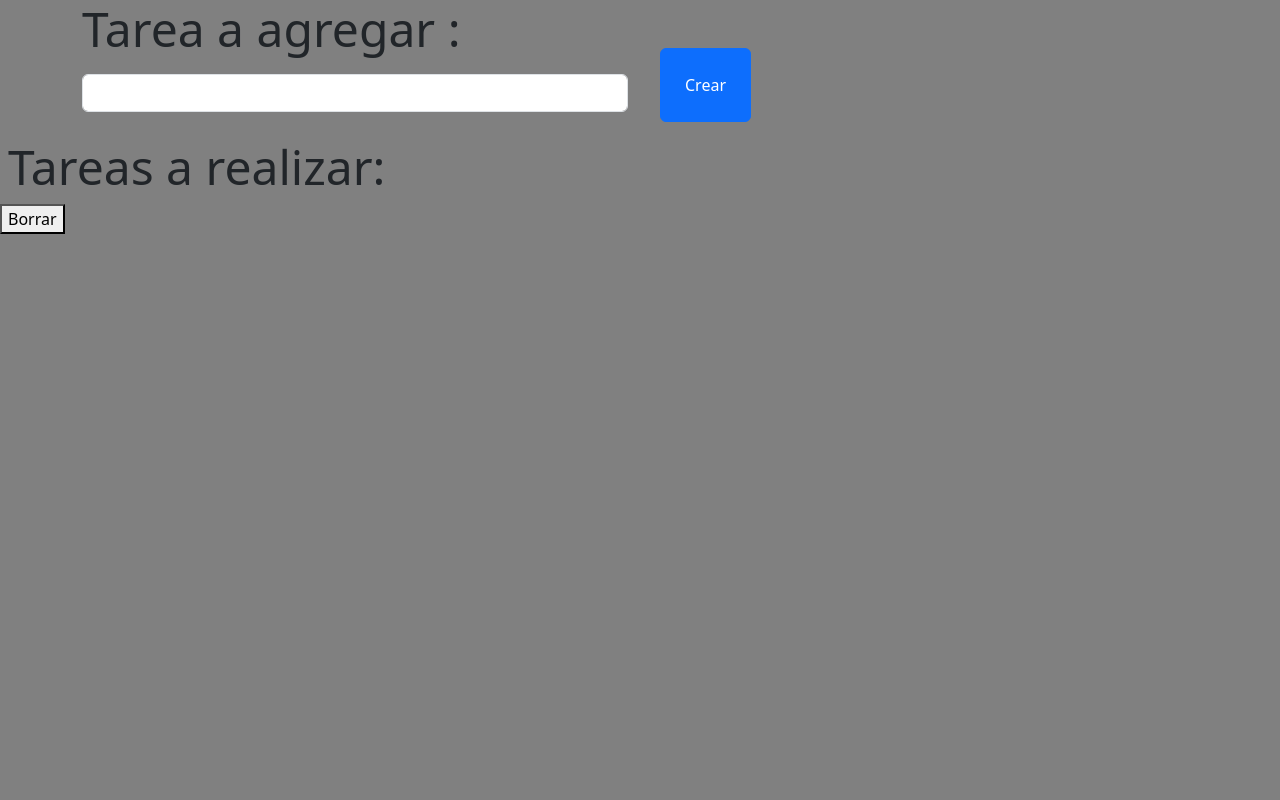
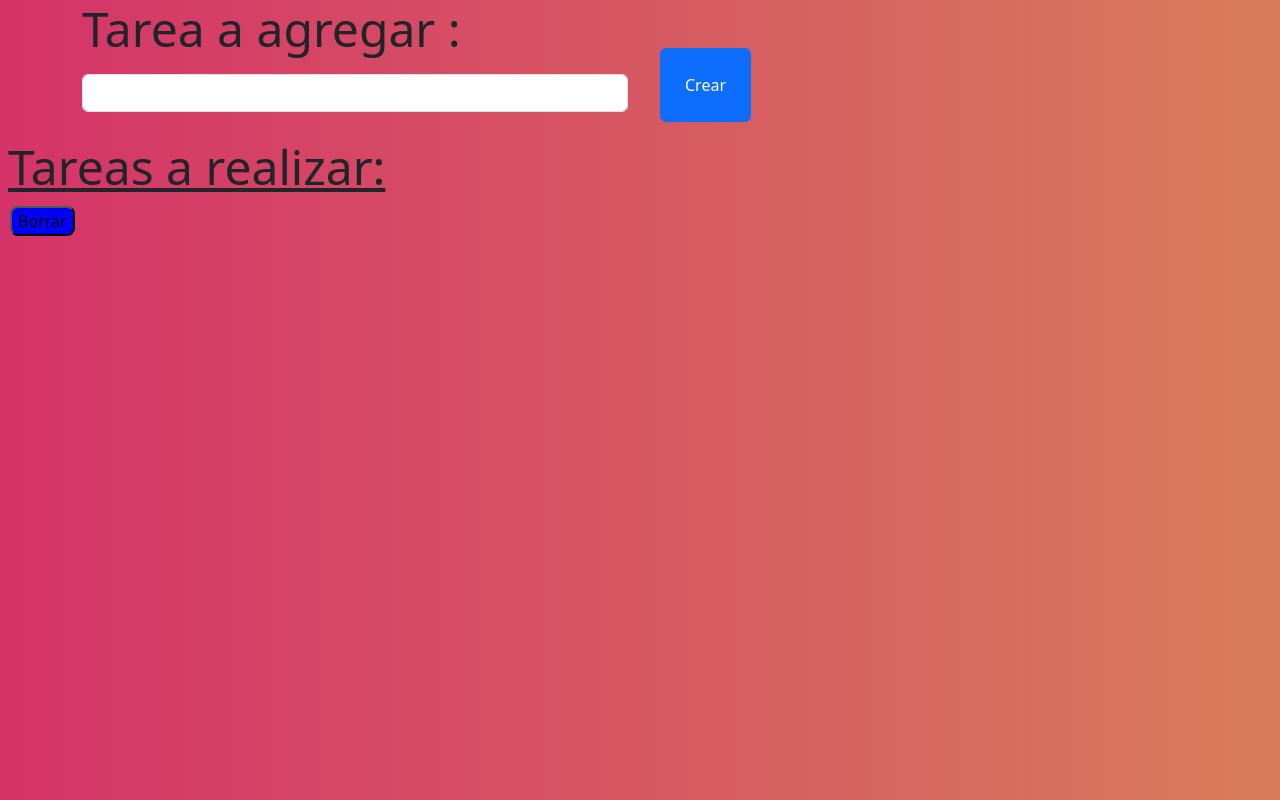
Before and after one commit to MauricioSor/Lista-De-Tareas, a plain HTML site: page index.html in a window 1280 px wide. Both pictures are taken after a click on the button "Crear". Drawn offline with nearby package versions, Linux system fonts and the light colour scheme.

Commit message:
Agregado animacion de fondo

```diff
--- a/css/style.css
+++ b/css/style.css
@@ -1,3 +1,17 @@
 body{
-    background-color: gray;
+    background-image: linear-gradient(90deg, #d53369, #daae51,red,purple);
+    background-size: 500%;
+    animation:animacion 10s infinite;
 }
+@keyframes animacionFondo{
+    0%{
+        background-position: 0% 50%;
+    }
+    50%{
+        background-position: 50% 100%;
+    }
+    100%{
+        background-position:100% 50%;
+    }
+
+}
--- a/index.html
+++ b/index.html
@@ -23,8 +23,9 @@
             <div class="container">
                 <div class="row">
                     <div class="col-6 ">
-                        <label for="tareaTexto" class=" form-label"><h3 class="display-5">Tarea a agregar :</h3> </label>
-                        <input type="tarea" class="form-control" id="tareaTexto" aria-describedby="inputTarea">                    </div>
+                        <label for="tareaTexto" class=" form-label"><h3 class=" display-5">Tarea a agregar :</h3> </label>
+                        <input type="tarea" class="form-control" id="tareaTexto" aria-describedby="inputTarea">
+                    </div>
                     <div class="col-6">
                         <button id="crear" type="submit" class="ms-2 mt-5 p-4  btn btn-primary">Crear</button>
                     </div>
@@ -32,12 +33,9 @@
             </div>
         </div>
         <div id="mostrar" class="mostrar ms-2 mt-3 ">
-            <h3 class="display-5"> Tareas a realizar: </h3>
+            <h3 class="display-5 text-decoration-underline"> Tareas a realizar: </h3>
         </div>
     </main>
-    <footer>
-
-    </footer>
 </body>
 <script src="https://cdn.jsdelivr.net/npm/bootstrap@5.3.0-alpha3/dist/js/bootstrap.bundle.min.js"
     integrity="sha384-ENjdO4Dr2bkBIFxQpeoTz1HIcje39Wm4jDKdf19U8gI4ddQ3GYNS7NTKfAdVQSZe"
--- a/js/app.js
+++ b/js/app.js
@@ -7,20 +7,18 @@ botonCrear.addEventListener("click",agregar);
 
 function agregar() {
     let nuevoDiv = document.createElement("div");
-    let texto= document.createElement("p");
+    nuevoDiv.style.display="flex";
+    nuevoDiv.style.margin="10px";
+    let texto= document.createElement("h5");
     let borrar = document.createElement(`button`);
+    borrar.style.backgroundColor=`blue`;
+    borrar.style.borderRadius=`8px`;
     borrar.innerHTML=`Borrar`;
     texto.innerHTML=inputTarea.value;
     nuevoDiv.appendChild(borrar);
     nuevoDiv.appendChild(texto); //añade texto al div creado.
     document.body.appendChild(nuevoDiv);
-
     borrar.addEventListener ("click",function() {
     nuevoDiv.remove();
 });
 }
-/*botonBorrar = addEventListener("click", borrar);
-function borrar() {
-    botonBorrar.style.display = `none`;
-    tareaNueva.style.display = `none`;
-}*/
```
